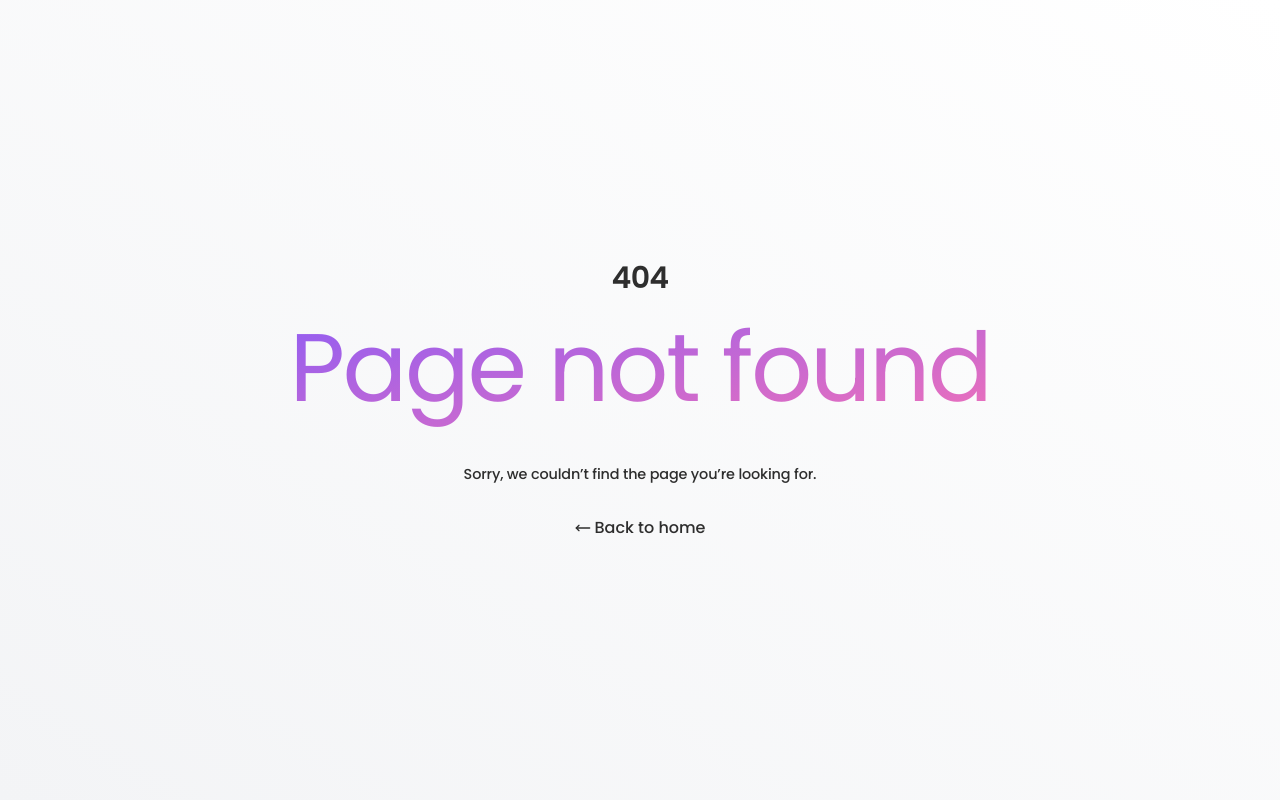
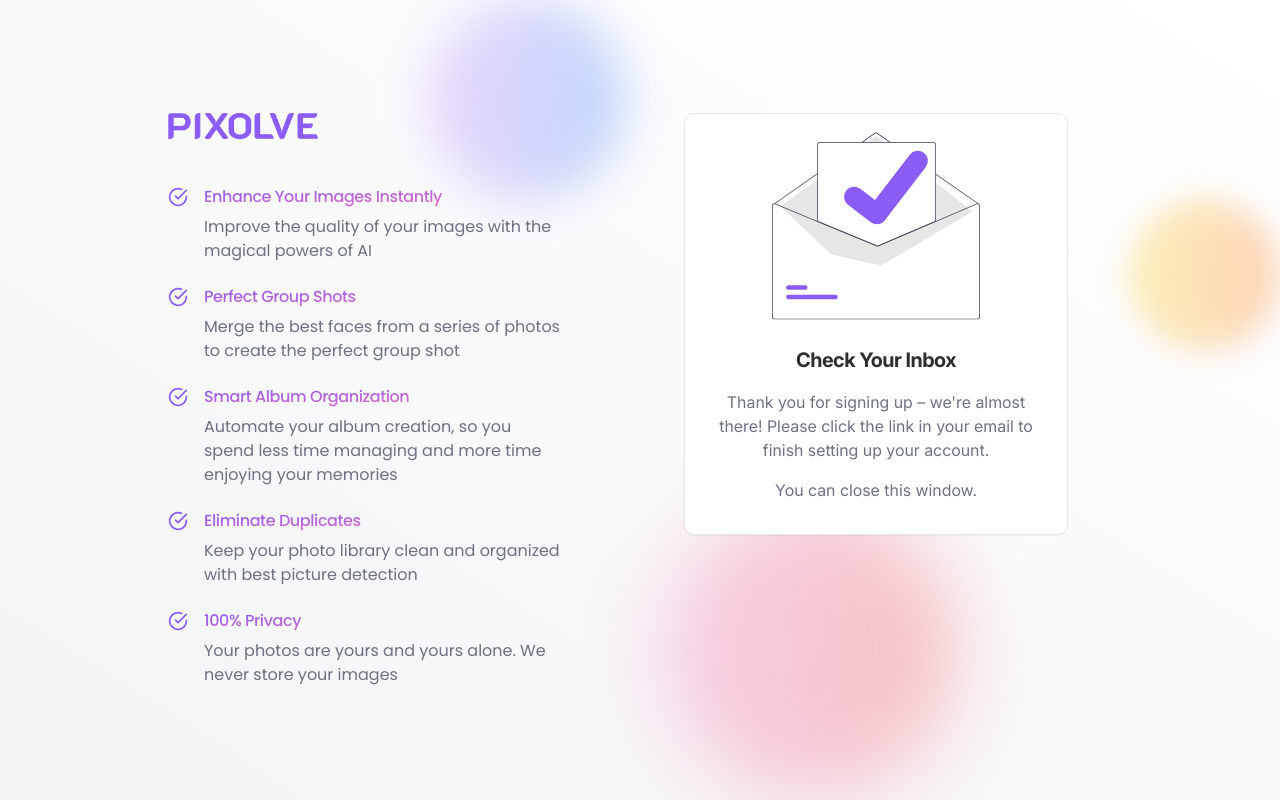
Before and after one commit to sohankancherla/pixolve-web, a Next.js app: page /auth/signup/verify-email in a window 1280 px wide. Before the commit this address had no page. Built offline with nearby package versions, Linux system fonts and the light colour scheme.

Commit message:
Style the email verification page

```diff
--- a/app/auth/actions.tsx
+++ b/app/auth/actions.tsx
@@ -43,6 +43,6 @@
   if (result.error) {
     throw new Error(result.error.message);
   } else {
-    redirect('/auth/signup/email-verification');
+    redirect('/auth/signup/verify-email');
   }
 }
--- a/app/auth/signup/email-verification/page.tsx
+++ /dev/null
@@ -1,9 +0,0 @@
-import React from 'react';
-
-export const metadata = {
-  title: 'Email Verification',
-};
-
-export default function EmailVerification() {
-  return <h1>Waiting for email verification</h1>;
-}
--- a/app/auth/signup/layout.tsx
+++ b/app/auth/signup/layout.tsx
@@ -68,7 +68,7 @@
             />
           </ul>
         </section>
-        <section className="flex flex-col justify-center items-center flex-1">
+        <section className="flex flex-col justify-start items-center flex-1">
           {children}
         </section>
       </div>
--- /dev/null
+++ b/app/auth/signup/verify-email/page.tsx
@@ -0,0 +1,71 @@
+import React from 'react';
+
+import { Card, CardContent } from '@/components/ui/card';
+
+export const metadata = {
+  title: 'Email Verification',
+};
+
+export default function EmailVerification() {
+  return (
+    <Card className="mx-auto max-w-sm flex flex-col justify-center items-center p-2">
+      <CardContent className="flex flex-col justify-center items-center text-center gap-4">
+        <svg
+          xmlns="http://www.w3.org/2000/svg"
+          xmlnsXlink="http://www.w3.org/1999/xlink"
+          data-name="Layer 1"
+          width="570"
+          height="511.67482"
+          viewBox="0 0 570 511.67482"
+          className="h-52 w-52"
+        >
+          <path
+            d="M879.99927,389.83741a.99678.99678,0,0,1-.5708-.1792L602.86963,197.05469a5.01548,5.01548,0,0,0-5.72852.00977L322.57434,389.65626a1.00019,1.00019,0,0,1-1.14868-1.6377l274.567-192.5918a7.02216,7.02216,0,0,1,8.02-.01318l276.55883,192.603a1.00019,1.00019,0,0,1-.57226,1.8208Z"
+            transform="translate(-315 -194.16259)"
+            fill="#3f3d56"
+          />
+          <polygon
+            points="23.264 202.502 285.276 8.319 549.276 216.319 298.776 364.819 162.776 333.819 23.264 202.502"
+            fill="#e6e6e6"
+          />
+          <path
+            d="M489.25553,650.70367H359.81522a6.04737,6.04737,0,1,1,0-12.09473H489.25553a6.04737,6.04737,0,1,1,0,12.09473Z"
+            transform="translate(-315 -194.16259)"
+            fill="#8b5cf6"
+          />
+          <path
+            d="M406.25553,624.70367H359.81522a6.04737,6.04737,0,1,1,0-12.09473h46.44031a6.04737,6.04737,0,1,1,0,12.09473Z"
+            transform="translate(-315 -194.16259)"
+            fill="#8b5cf6"
+          />
+          <path
+            d="M603.96016,504.82207a7.56366,7.56366,0,0,1-2.86914-.562L439.5002,437.21123v-209.874a7.00817,7.00817,0,0,1,7-7h310a7.00818,7.00818,0,0,1,7,7v210.0205l-.30371.12989L606.91622,504.22734A7.61624,7.61624,0,0,1,603.96016,504.82207Z"
+            transform="translate(-315 -194.16259)"
+            fill="#fff"
+          />
+          <path
+            d="M603.96016,505.32158a8.07177,8.07177,0,0,1-3.05957-.59863L439.0002,437.54521v-210.208a7.50851,7.50851,0,0,1,7.5-7.5h310a7.50851,7.50851,0,0,1,7.5,7.5V437.68779l-156.8877,66.999A8.10957,8.10957,0,0,1,603.96016,505.32158Zm-162.96-69.1123,160.66309,66.66455a6.1182,6.1182,0,0,0,4.668-.02784l155.669-66.47851V227.33721a5.50653,5.50653,0,0,0-5.5-5.5h-310a5.50653,5.50653,0,0,0-5.5,5.5Z"
+            transform="translate(-315 -194.16259)"
+            fill="#3f3d56"
+          />
+          <path
+            d="M878,387.83741h-.2002L763,436.85743l-157.06982,67.07a5.06614,5.06614,0,0,1-3.88038.02L440,436.71741l-117.62012-48.8-.17968-.08H322a7.00778,7.00778,0,0,0-7,7v304a7.00779,7.00779,0,0,0,7,7H878a7.00779,7.00779,0,0,0,7-7v-304A7.00778,7.00778,0,0,0,878,387.83741Zm5,311a5.002,5.002,0,0,1-5,5H322a5.002,5.002,0,0,1-5-5v-304a5.01106,5.01106,0,0,1,4.81006-5L440,438.87739l161.28027,66.92a7.12081,7.12081,0,0,0,5.43994-.03L763,439.02741l115.2002-49.19a5.01621,5.01621,0,0,1,4.7998,5Z"
+            transform="translate(-315 -194.16259)"
+            fill="#3f3d56"
+          />
+          <path
+            d="M602.345,445.30958a27.49862,27.49862,0,0,1-16.5459-5.4961l-.2959-.22217-62.311-47.70752a27.68337,27.68337,0,1,1,33.67407-43.94921l40.36035,30.94775,95.37793-124.38672a27.68235,27.68235,0,0,1,38.81323-5.12353l-.593.80517.6084-.79346a27.71447,27.71447,0,0,1,5.12353,38.81348L624.36938,434.50586A27.69447,27.69447,0,0,1,602.345,445.30958Z"
+            transform="translate(-315 -194.16259)"
+            fill="#8b5cf6"
+          />
+        </svg>
+        <h1 className="text-xl font-bold">Check Your Inbox</h1>
+        <p className="text-muted-foreground">
+          Thank you for signing up &ndash; we&apos;re almost there! Please click
+          the link in your email to finish setting up your account.
+        </p>
+        <p className="text-muted-foreground">You can close this window.</p>
+      </CardContent>
+    </Card>
+  );
+}
--- a/styles/globals.css
+++ b/styles/globals.css
@@ -120,9 +120,3 @@
   line-height: 1.25rem;
   letter-spacing: -0.025em;
 }
-
-p {
-  font-size: 0.9rem;
-  line-height: 1.3rem;
-  letter-spacing: -0.01em;
-}
```
Also changed, not shown: components/ui/input.tsx (+9 -9 lines).
